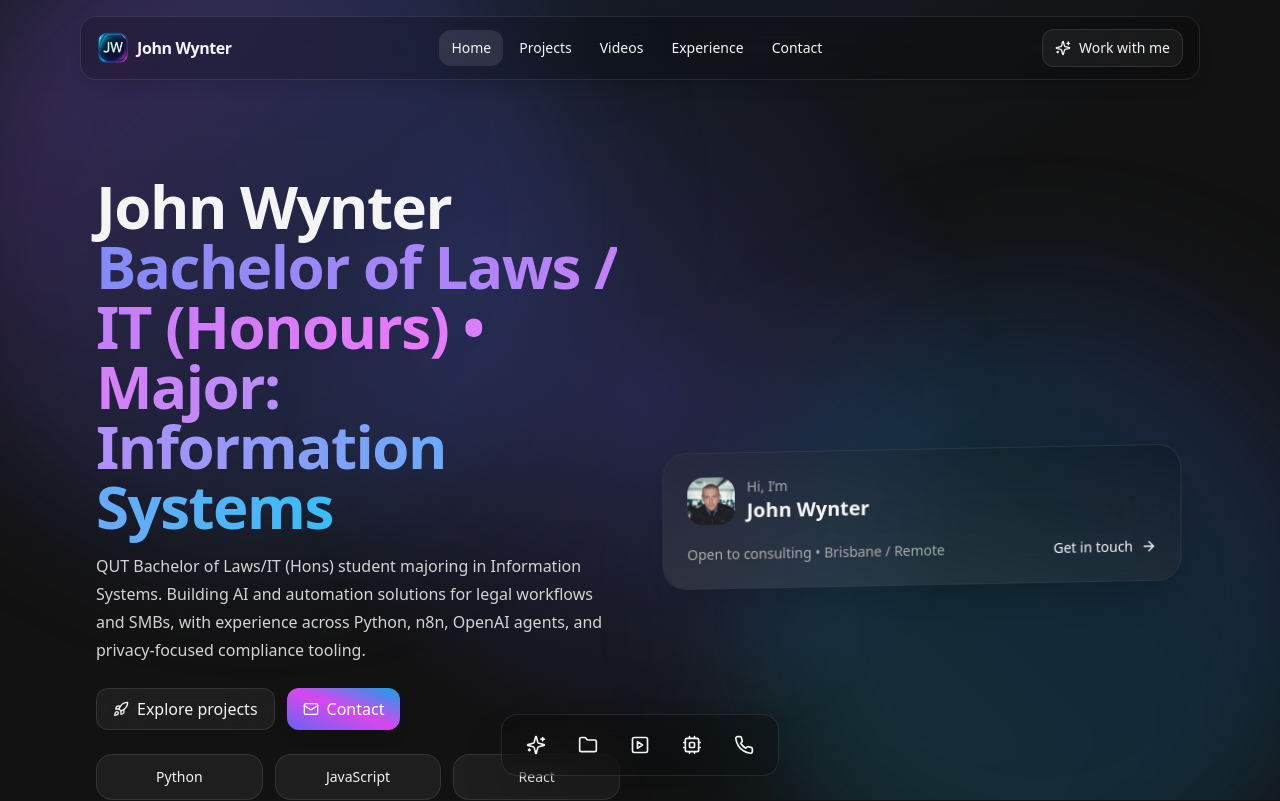
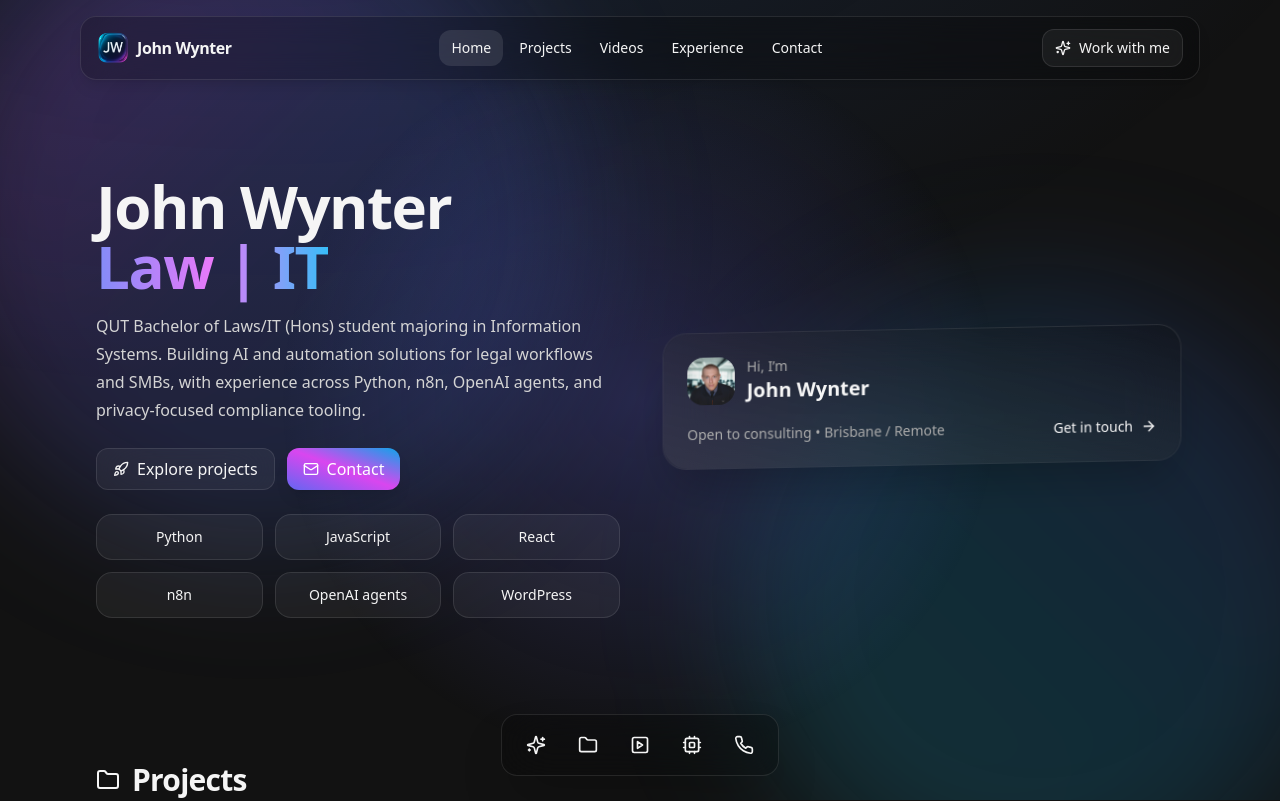
Before and after one commit to JohnJohnW/personal_portfolio, a React (Vite) app: page / in a window 1280 px wide. Shown: the top 801 px of the page. Built offline with nearby package versions, Linux system fonts and the light colour scheme.

Commit message:
Update Portfolio.jsx

```diff
--- a/src/Portfolio.jsx
+++ b/src/Portfolio.jsx
@@ -6,7 +6,7 @@ import { Github, Linkedin, Mail, ArrowRight, Rocket, Sparkles, ChevronRight, Fol
 
 const DATA = {
   name: "John Wynter",
-  role: "Bachelor of Laws / IT (Honours) • Major: Information Systems",
+  role: "Law | IT",
   blurb:
     "QUT Bachelor of Laws/IT (Hons) student majoring in Information Systems. Building AI and automation solutions for legal workflows and SMBs, with experience across Python, n8n, OpenAI agents, and privacy‑focused compliance tooling.",
   location: "Brisbane / Remote",
```
